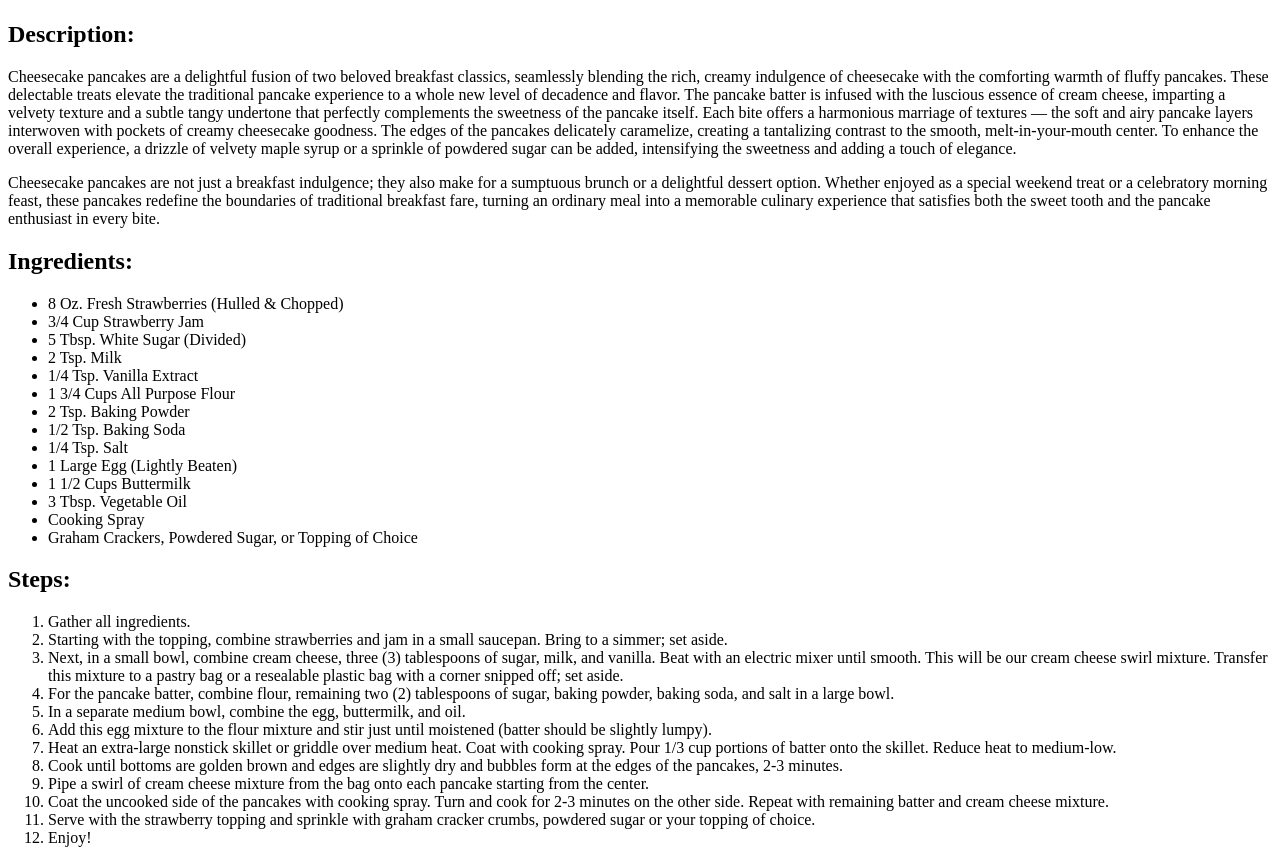
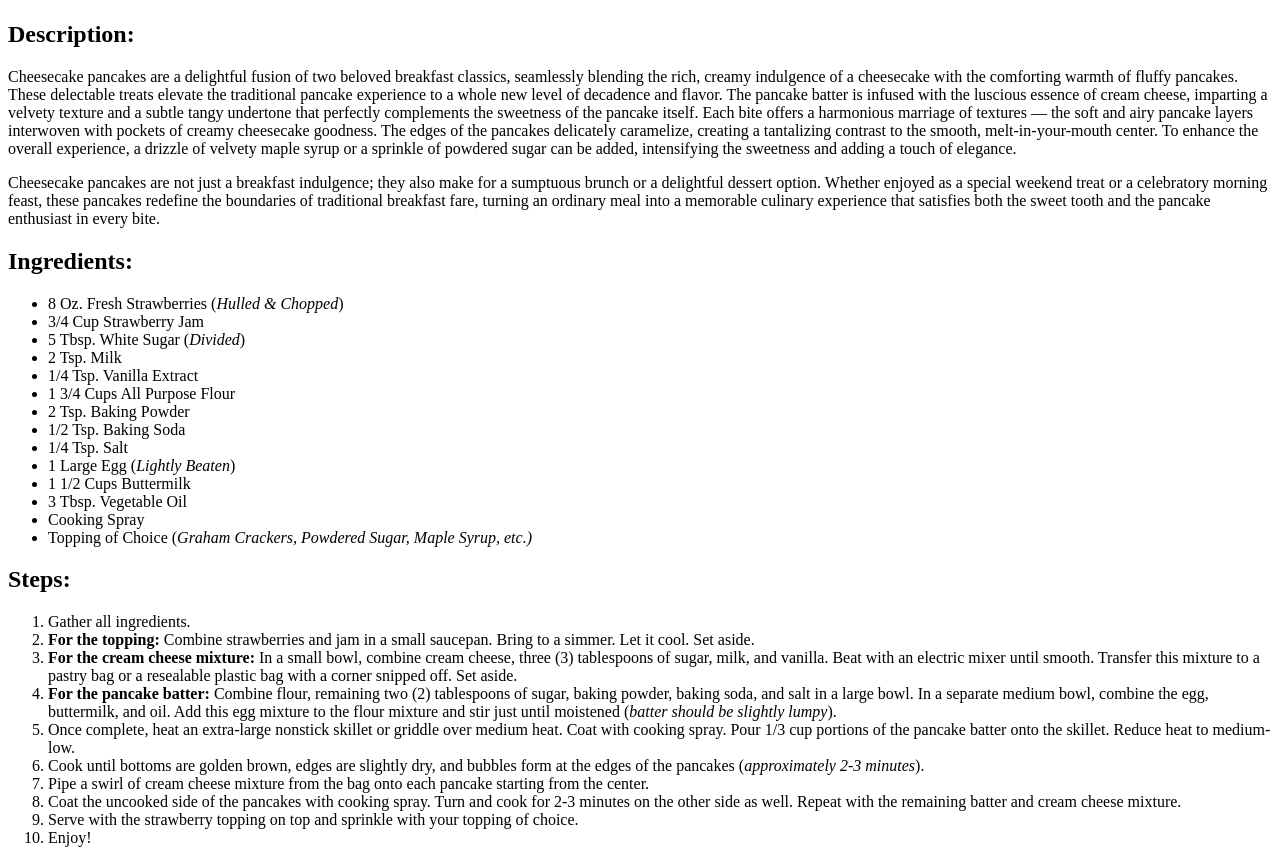
Before and after one commit to sikiricd/recipe-project, a plain HTML site: page recipes/cheesecake-pancakes.html in a window 1280 px wide. Shown: the part 283-1146 px from the top of the page. Drawn offline with Linux system fonts and the light colour scheme.

Commit message:
Fix verbiage and aesthetic of page.

```diff
--- a/recipes/cheesecake-pancakes.html
+++ b/recipes/cheesecake-pancakes.html
@@ -7,43 +7,41 @@
 </head>
 <body>
     <h1>Cheesecake Pancakes</h1>
-        <img src="../images/pancakes.jpg" alt="Cheesecake Pancakes Topped w/ Strawberries & Cream" height="200" width="266">
+        <img src="../images/pancakes.jpg" alt="Fluffy Cheesecake Pancakes Topped w/ Strawberries, Jam & Cream" height="200" width="266">
 
     <h2>Description:</h2>
-        <p>Cheesecake pancakes are a delightful fusion of two beloved breakfast classics, seamlessly blending the rich, creamy indulgence of cheesecake with the comforting warmth of fluffy pancakes. These delectable treats elevate the traditional pancake experience to a whole new level of decadence and flavor. The pancake batter is infused with the luscious essence of cream cheese, imparting a velvety texture and a subtle tangy undertone that perfectly complements the sweetness of the pancake itself. Each bite offers a harmonious marriage of textures — the soft and airy pancake layers interwoven with pockets of creamy cheesecake goodness. The edges of the pancakes delicately caramelize, creating a tantalizing contrast to the smooth, melt-in-your-mouth center. To enhance the overall experience, a drizzle of velvety maple syrup or a sprinkle of powdered sugar can be added, intensifying the sweetness and adding a touch of elegance.</p>
+        <p>Cheesecake pancakes are a delightful fusion of two beloved breakfast classics, seamlessly blending the rich, creamy indulgence of a cheesecake with the comforting warmth of fluffy pancakes. These delectable treats elevate the traditional pancake experience to a whole new level of decadence and flavor. The pancake batter is infused with the luscious essence of cream cheese, imparting a velvety texture and a subtle tangy undertone that perfectly complements the sweetness of the pancake itself. Each bite offers a harmonious marriage of textures — the soft and airy pancake layers interwoven with pockets of creamy cheesecake goodness. The edges of the pancakes delicately caramelize, creating a tantalizing contrast to the smooth, melt-in-your-mouth center. To enhance the overall experience, a drizzle of velvety maple syrup or a sprinkle of powdered sugar can be added, intensifying the sweetness and adding a touch of elegance.</p>
         <p>Cheesecake pancakes are not just a breakfast indulgence; they also make for a sumptuous brunch or a delightful dessert option. Whether enjoyed as a special weekend treat or a celebratory morning feast, these pancakes redefine the boundaries of traditional breakfast fare, turning an ordinary meal into a memorable culinary experience that satisfies both the sweet tooth and the pancake enthusiast in every bite.</p>
 
     <h2>Ingredients:</h2>
         <ul>
-            <li>8 Oz. Fresh Strawberries (Hulled & Chopped)</li>
+            <li>8 Oz. Fresh Strawberries (<em>Hulled & Chopped</em>)</li>
             <li>3/4 Cup Strawberry Jam</li>
-            <li>5 Tbsp. White Sugar (Divided)</li>
+            <li>5 Tbsp. White Sugar (<em>Divided</em>)</li>
             <li>2 Tsp. Milk</li>
             <li>1/4 Tsp. Vanilla Extract</li>
             <li>1 3/4 Cups All Purpose Flour</li>
             <li>2 Tsp. Baking Powder</li>
             <li>1/2 Tsp. Baking Soda</li>
             <li>1/4 Tsp. Salt</li>
-            <li>1 Large Egg (Lightly Beaten)</li>
+            <li>1 Large Egg (<em>Lightly Beaten</em>)</li>
             <li>1 1/2 Cups Buttermilk</li>
             <li>3 Tbsp. Vegetable Oil</li>
             <li>Cooking Spray</li>
-            <li>Graham Crackers, Powdered Sugar, or Topping of Choice</li>
+            <li>Topping of Choice (<em>Graham Crackers, Powdered Sugar, Maple Syrup, etc.)</em></li>
         </ul>
 
     <h2>Steps:</h2>
         <ol>
             <li>Gather all ingredients.</li>
-            <li>Starting with the topping, combine strawberries and jam in a small saucepan. Bring to a simmer; set aside.</li>
-            <li>Next, in a small bowl, combine cream cheese, three (3) tablespoons of sugar, milk, and vanilla. Beat with an electric mixer until smooth. This will be our cream cheese swirl mixture. Transfer this mixture to a pastry bag or a resealable plastic bag with a corner snipped off; set aside.</li>
-            <li>For the pancake batter, combine flour, remaining two (2) tablespoons of sugar, baking powder, baking soda, and salt in a large bowl.</li>
-            <li>In a separate medium bowl, combine the egg, buttermilk, and oil.</li>
-            <li>Add this egg mixture to the flour mixture and stir just until moistened (batter should be slightly lumpy).</li>
-            <li>Heat an extra-large nonstick skillet or griddle over medium heat. Coat with cooking spray. Pour 1/3 cup portions of batter onto the skillet. Reduce heat to medium-low.</li>
-            <li>Cook until bottoms are golden brown and edges are slightly dry and bubbles form at the edges of the pancakes, 2-3 minutes.</li>
+            <li><strong>For the topping:</strong> Combine strawberries and jam in a small saucepan. Bring to a simmer. Let it cool. Set aside.</li>
+            <li><strong>For the cream cheese mixture:</strong> In a small bowl, combine cream cheese, three (3) tablespoons of sugar, milk, and vanilla. Beat with an electric mixer until smooth. Transfer this mixture to a pastry bag or a resealable plastic bag with a corner snipped off. Set aside.</li>
+            <li><strong>For the pancake batter:</strong> Combine flour, remaining two (2) tablespoons of sugar, baking powder, baking soda, and salt in a large bowl. In a separate medium bowl, combine the egg, buttermilk, and oil. Add this egg mixture to the flour mixture and stir just until moistened (<em>batter should be slightly lumpy</em>).</li>
+            <li>Once complete, heat an extra-large nonstick skillet or griddle over medium heat. Coat with cooking spray. Pour 1/3 cup portions of the pancake batter onto the skillet. Reduce heat to medium-low.</li>
+            <li>Cook until bottoms are golden brown, edges are slightly dry, and bubbles form at the edges of the pancakes (<em>approximately 2-3 minutes</em>).</li>
             <li>Pipe a swirl of cream cheese mixture from the bag onto each pancake starting from the center.</li>
-            <li>Coat the uncooked side of the pancakes with cooking spray. Turn and cook for 2-3 minutes on the other side. Repeat with remaining batter and cream cheese mixture.</li>
-            <li>Serve with the strawberry topping and sprinkle with graham cracker crumbs, powdered sugar or your topping of choice.</li>
+            <li>Coat the uncooked side of the pancakes with cooking spray. Turn and cook for 2-3 minutes on the other side as well. Repeat with the remaining batter and cream cheese mixture.</li>
+            <li>Serve with the strawberry topping on top and sprinkle with your topping of choice.</li>
             <li>Enjoy!</li>
         </ol>
 </body>
```
